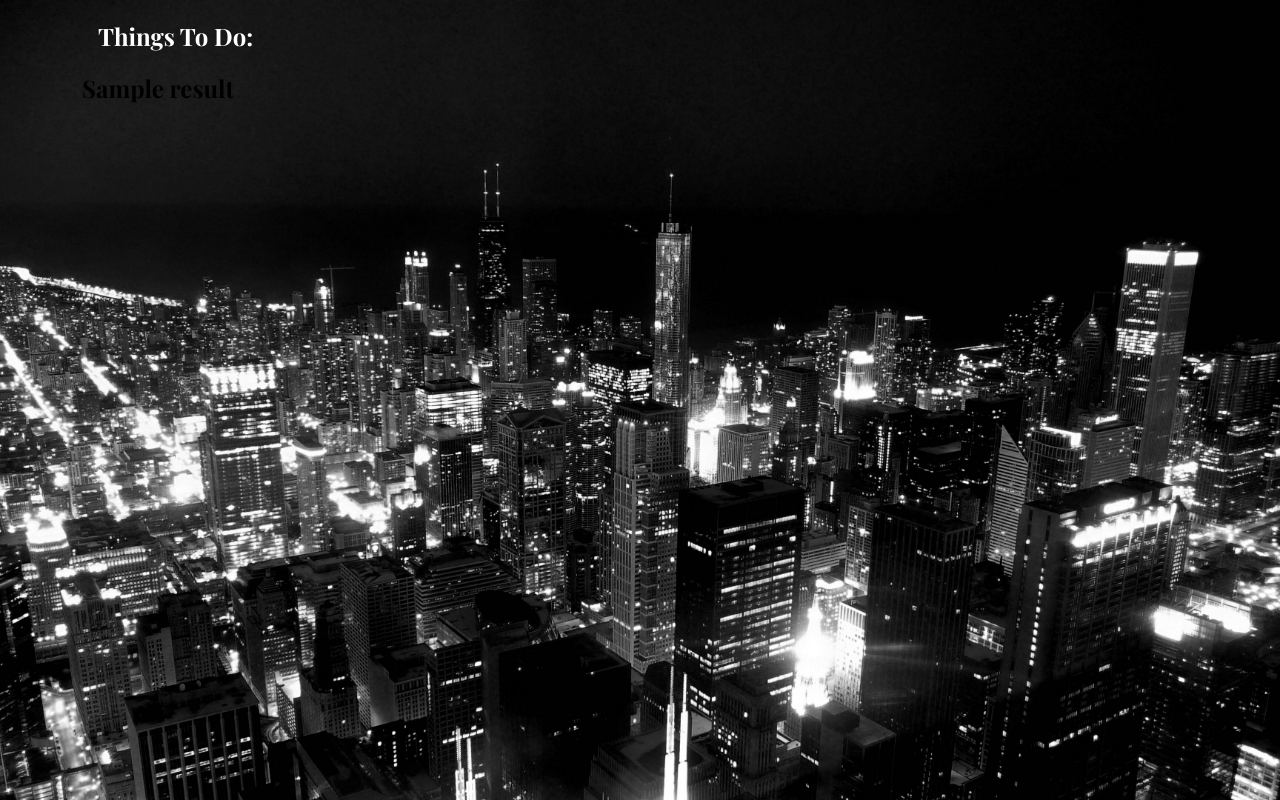
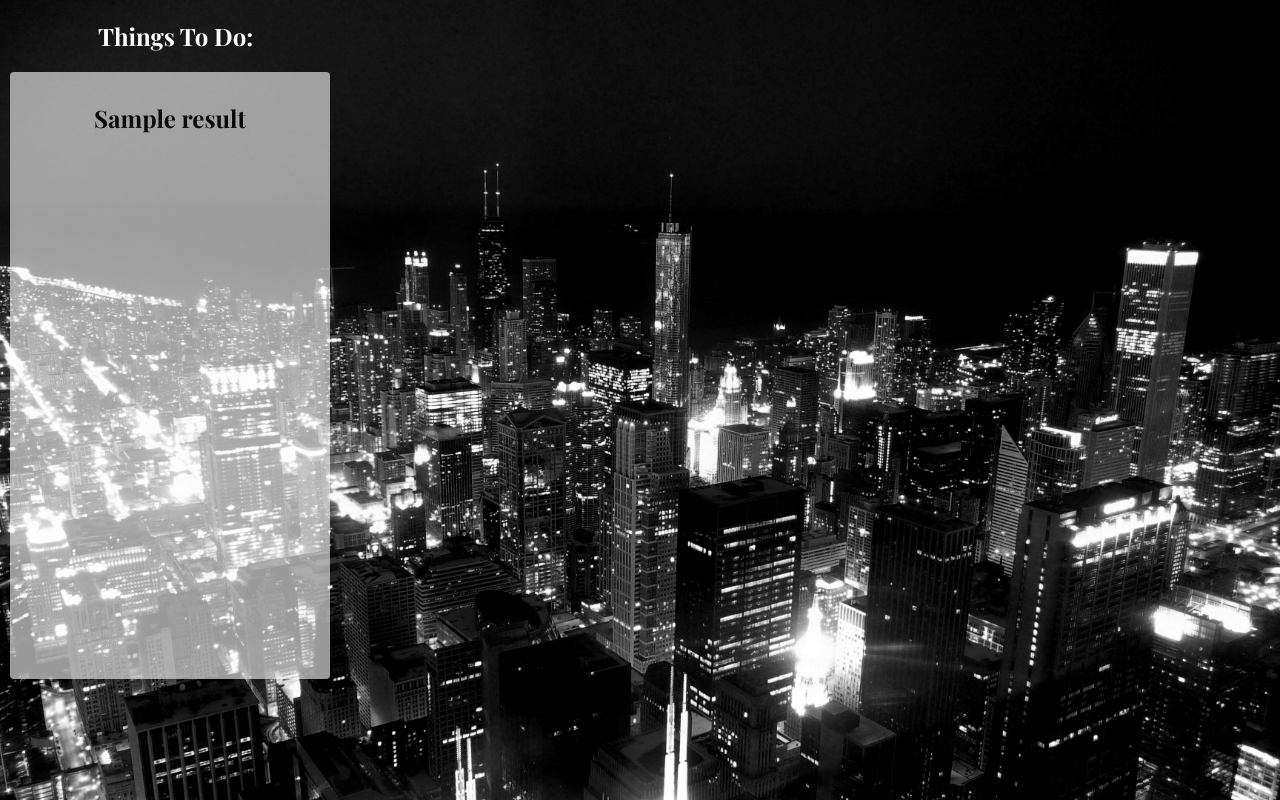
Before and after one commit to GeneralOneill/event-coordinator, a Python web app: template event-coordinator-15-08/templates/selections.html in a window 1280 px wide. Run offline with Jinja, Linux system fonts and the light colour scheme; the template is opened without the code that fills it: most values are stand-ins (such as "Sample title", 1, 10 or a date in 2020); some libraries are stand-ins or nearby versions.

Commit message:
fixed css

```diff
--- a/event-coordinator-15-08/main.py
+++ b/event-coordinator-15-08/main.py
@@ -60,16 +60,13 @@ class SelectionHandler(webapp2.RequestHandler):
         template = jinja_environment.get_template('templates/selections.html')
 
         interest = self.request.get('interest')
-        self.response.write(interest)
 
         number_of_people = self.request.get('number_of_people')
-        self.response.write(number_of_people)
 
         results = Place.query(Place.category == interest, Place.value == number_of_people).fetch()
         template_vars = {"results": results}
 
         self.response.out.write(template.render(template_vars))
-        self.response.out.write('Here are your results!')
 
 
 app = webapp2.WSGIApplication([
--- a/event-coordinator-15-08/scripts/places.js
+++ b/event-coordinator-15-08/scripts/places.js
@@ -5,7 +5,6 @@
 var long = -87.6290385;
 
 function getUserLocation() {
-  console.log('Got location');
   if (navigator.geolocation)
   navigator.geolocation.getCurrentPosition(setLocation);
   else
--- a/event-coordinator-15-08/stylesheets/selections.css
+++ b/event-coordinator-15-08/stylesheets/selections.css
@@ -7,7 +7,7 @@ body{
   font-family: Playfair Display
 }
 
-.text {
+#things_to_do {
   color: white;
   text-indent: 90px;
 }
@@ -33,7 +33,10 @@ body{
 }
 
 #map-canvas {
-  height: 100%;
-  margin: 0;
-  padding: 0;
+  height: 360px;
+  width: 640px;
+  margin-top: 52px;
+  padding-top: 0px;
+  border-radius: 4px;
+  float: right;
 }
--- a/event-coordinator-15-08/templates/selections.html
+++ b/event-coordinator-15-08/templates/selections.html
@@ -12,8 +12,8 @@
   </head>
   <body>
     <div id="map-canvas"></div>
-    <h2 class="text">Things To Do:</h2>
-    <div class="background" class="transbox">
+    <h2 id="things_to_do">Things To Do:</h2>
+    <div class="background, transbox">
       <p>
         {% for result in results %}
         <h2 class="results">{{result.name}}</h2>
```
Also changed, not shown: 1 other file.
